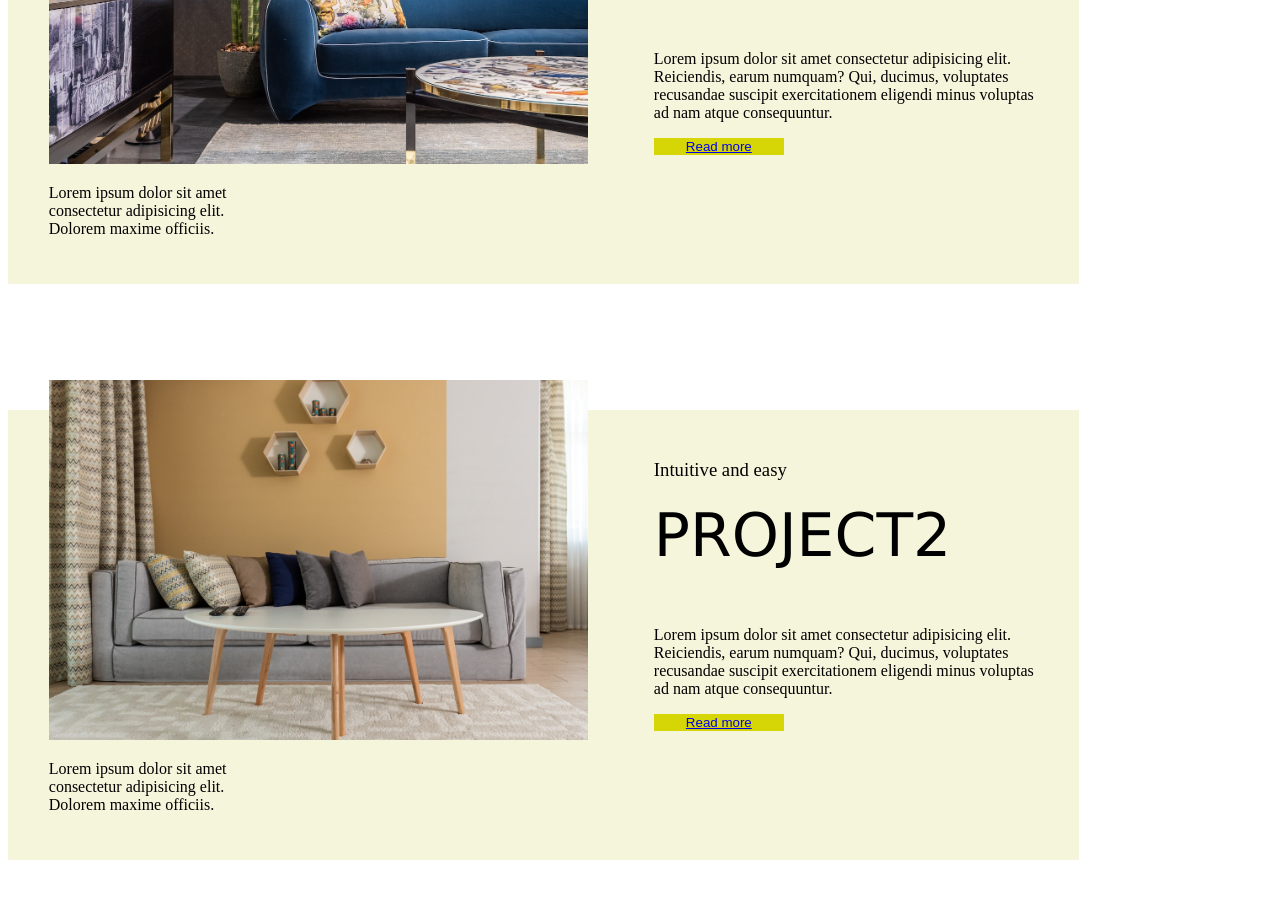
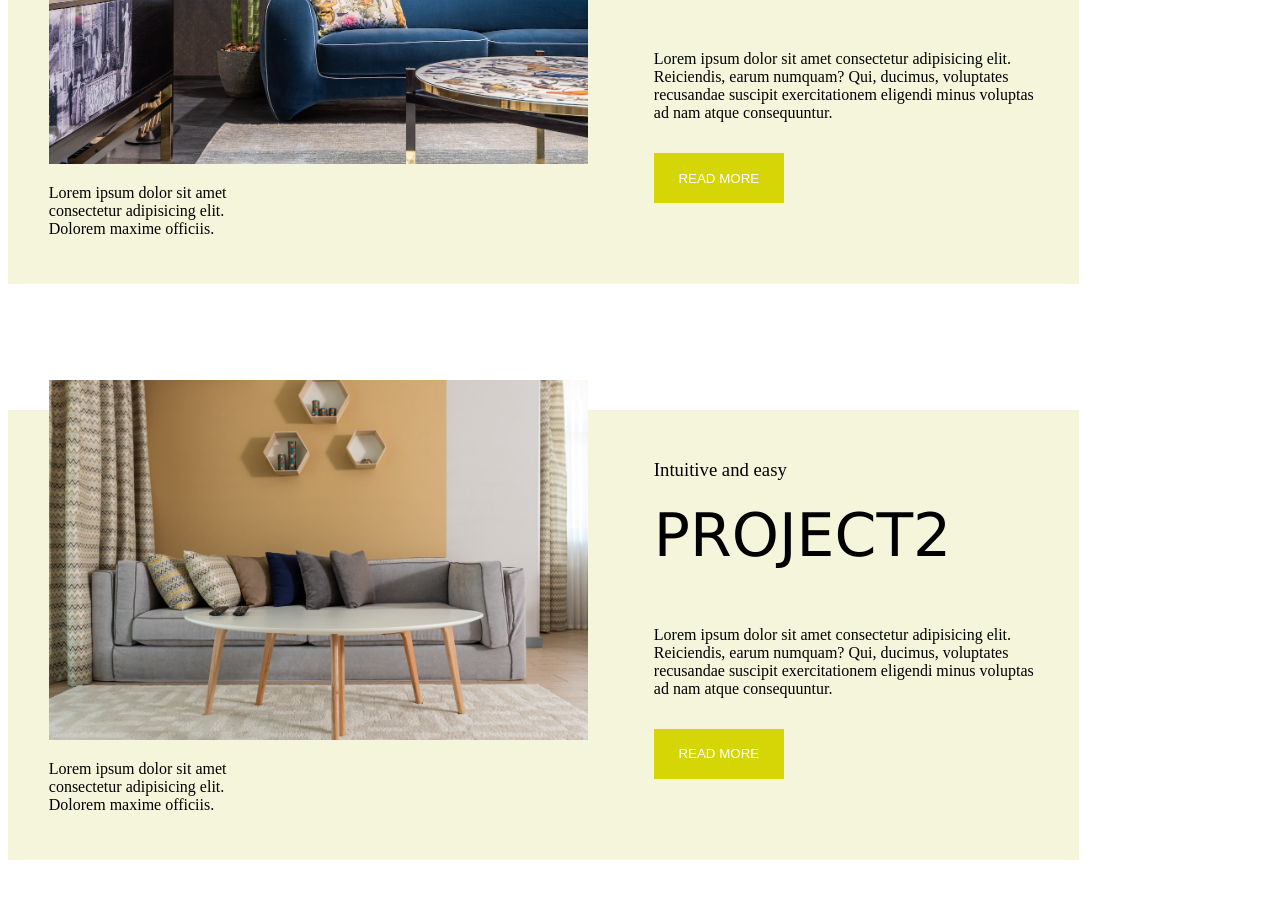
Before and after one commit to Marina024/ProyectoReactVite, a React (Vite) app in the folder proyecto-final/: page / in a window 1280 px wide. Shown: the part 900-1798 px from the top of the page. Built offline with nearby package versions, Linux system fonts and the light colour scheme.

Commit message:
Modificacion boton read more

```diff
--- a/proyecto-final/src/Components/Project/Project.css
+++ b/proyecto-final/src/Components/Project/Project.css
@@ -32,10 +32,15 @@ body{
 
 .botonreadme {
     background-color: rgb(214, 214, 6);
-    color: white;
     width: 130px;
+    height: 50px;
     border: none;
     border-radius: none;
+    margin-top: 15px;
+}
+.read{
+    color: white;
+    text-decoration: none;
 }
 
 .project2{
--- a/proyecto-final/src/Components/Project/Project.jsx
+++ b/proyecto-final/src/Components/Project/Project.jsx
@@ -31,7 +31,7 @@ const Project = () => {
                         Reiciendis, earum numquam? Qui, ducimus,
                         voluptates recusandae suscipit exercitationem eligendi minus voluptas ad nam atque consequuntur.</p>
                     <button className='botonreadme'>
-                        <a href='#'>Read more</a>
+                        <a href='#' className='read'>READ MORE</a>
                     </button>
                 </div>
             </div>
@@ -44,7 +44,7 @@ const Project = () => {
                         Reiciendis, earum numquam? Qui, ducimus,
                         voluptates recusandae suscipit exercitationem eligendi minus voluptas ad nam atque consequuntur.</p>
                     <button className='botonreadme'>
-                        <a href='#'>Read more</a>
+                        <a href='#' className='read'>READ MORE</a>
                     </button>
                 </div>
 
```
